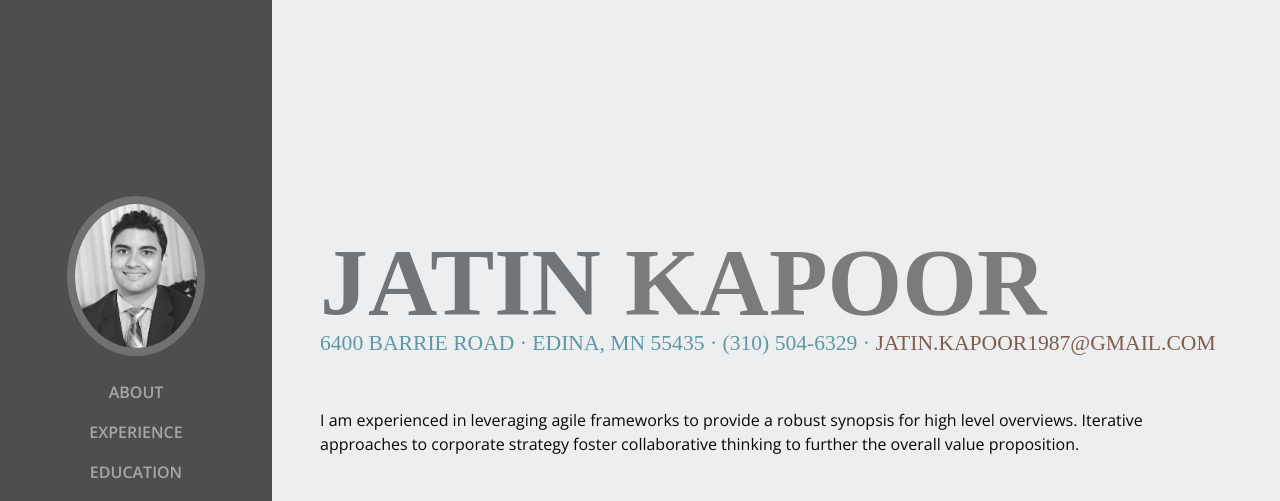
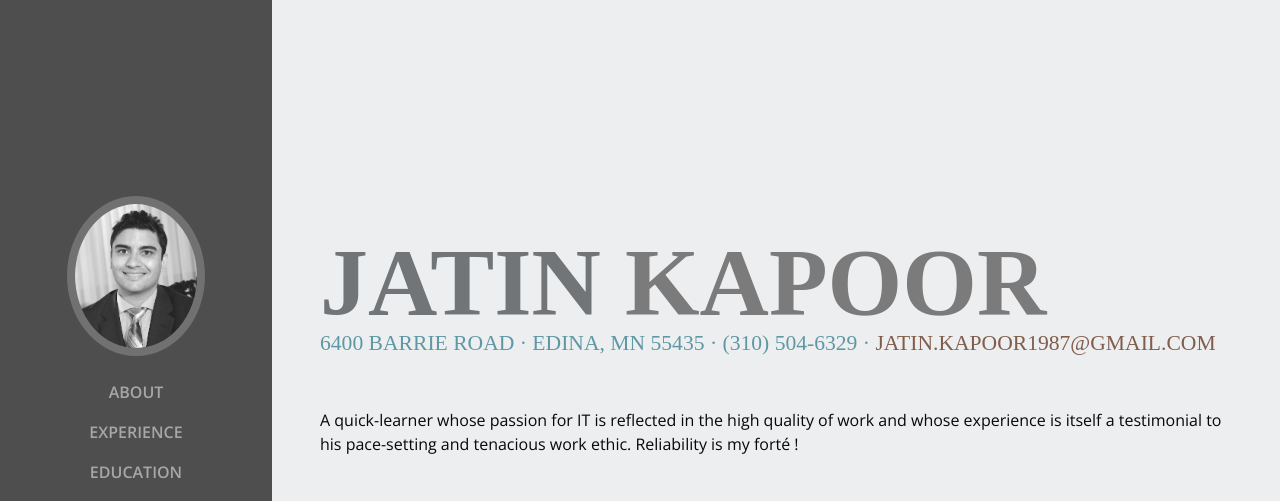
Before and after one commit to jatinkapoor/resume, a plain HTML site: page index.html in a window 1280 px wide. Shown: the top 501 px of the page. Drawn offline with nearby package versions, Linux system fonts and the light colour scheme; a web font is replaced by a local one.

```diff
--- a/index.html
+++ b/index.html
@@ -72,8 +72,8 @@
         <div class="subheading mb-5">6400 Barrie Road · Edina, MN 55435 · (310) 504-6329 ·
           <a href="mailto:jatin.kapoor1987@gmail.com">jatin.kapoor1987@gmail.com</a>
         </div>
-        <p class="mb-5">I am experienced in leveraging agile frameworks to provide a robust synopsis for high level overviews. Iterative
-          approaches to corporate strategy foster collaborative thinking to further the overall value proposition.</p>
+        <p class="mb-5">A quick-learner whose passion for IT is reflected in the high quality of work and whose experience is itself a testimonial
+        to his pace-setting and tenacious work ethic. Reliability is my forté !</p>
         <ul class="list-inline list-social-icons mb-0">
           <li class="list-inline-item">
             <a href="https://www.linkedin.com/in/jatin-kapoor/" target="_">
```
